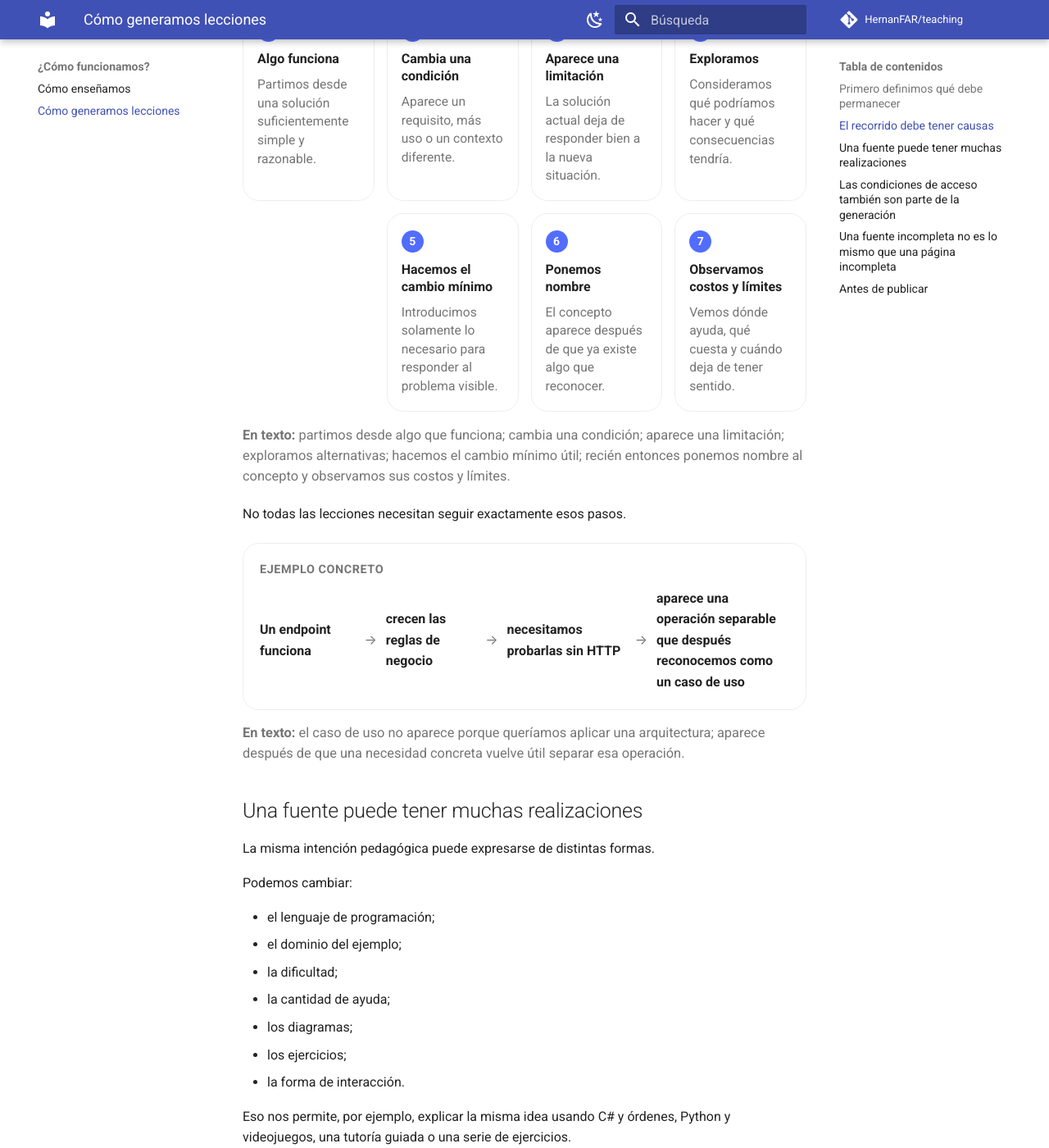
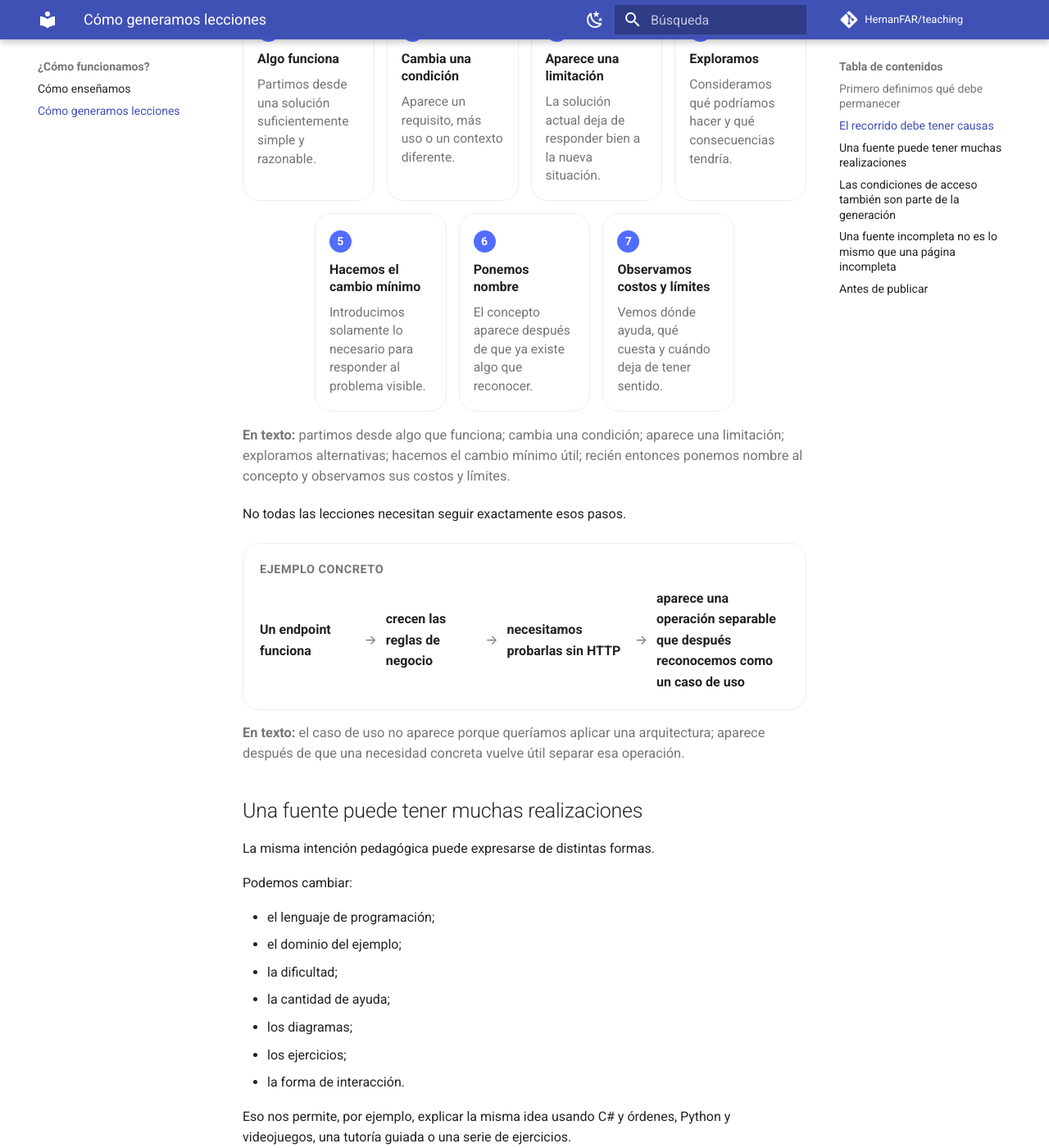
Before and after one commit to HernanFAR/teaching, an MkDocs documentation site: the page built from docs/about/lesson-generation.md, in a window 1280 px wide and 1400 px high, scrolled down 1365 px. Shown: the whole window at 82% size. Built offline with MkDocs 1.6.1 and Material for MkDocs 9.7.7, drawn with Linux system fonts in a browser that asks for light colours; comment, search, counter and statistics services are not loaded.

Commit message:
fix: truly center causal flow second row

```diff
--- a/docs/stylesheets/extra.css
+++ b/docs/stylesheets/extra.css
@@ -765,24 +765,25 @@
 }
 
 
-/* Center the final three cards in the 4 + 3 causal flow layout. */
+/* Use an 8-unit desktop grid so the 4 + 3 layout can be truly centered. */
 @media screen and (min-width: 59.9844em) {
-  .causal-step:nth-of-type(9) {
-    grid-column: 2;
+  .causal-flow {
+    grid-template-columns: repeat(8, minmax(0, 1fr));
   }
-}
 
+  .causal-step {
+    grid-column: span 2;
+  }
 
-@media screen and (min-width: 59.9844em) {
   .causal-flow > .causal-step:nth-child(9) {
-    grid-column: 2;
+    grid-column: 2 / span 2;
   }
 
   .causal-flow > .causal-step:nth-child(11) {
-    grid-column: 3;
+    grid-column: 4 / span 2;
   }
 
   .causal-flow > .causal-step:nth-child(13) {
-    grid-column: 4;
+    grid-column: 6 / span 2;
   }
 }
```
